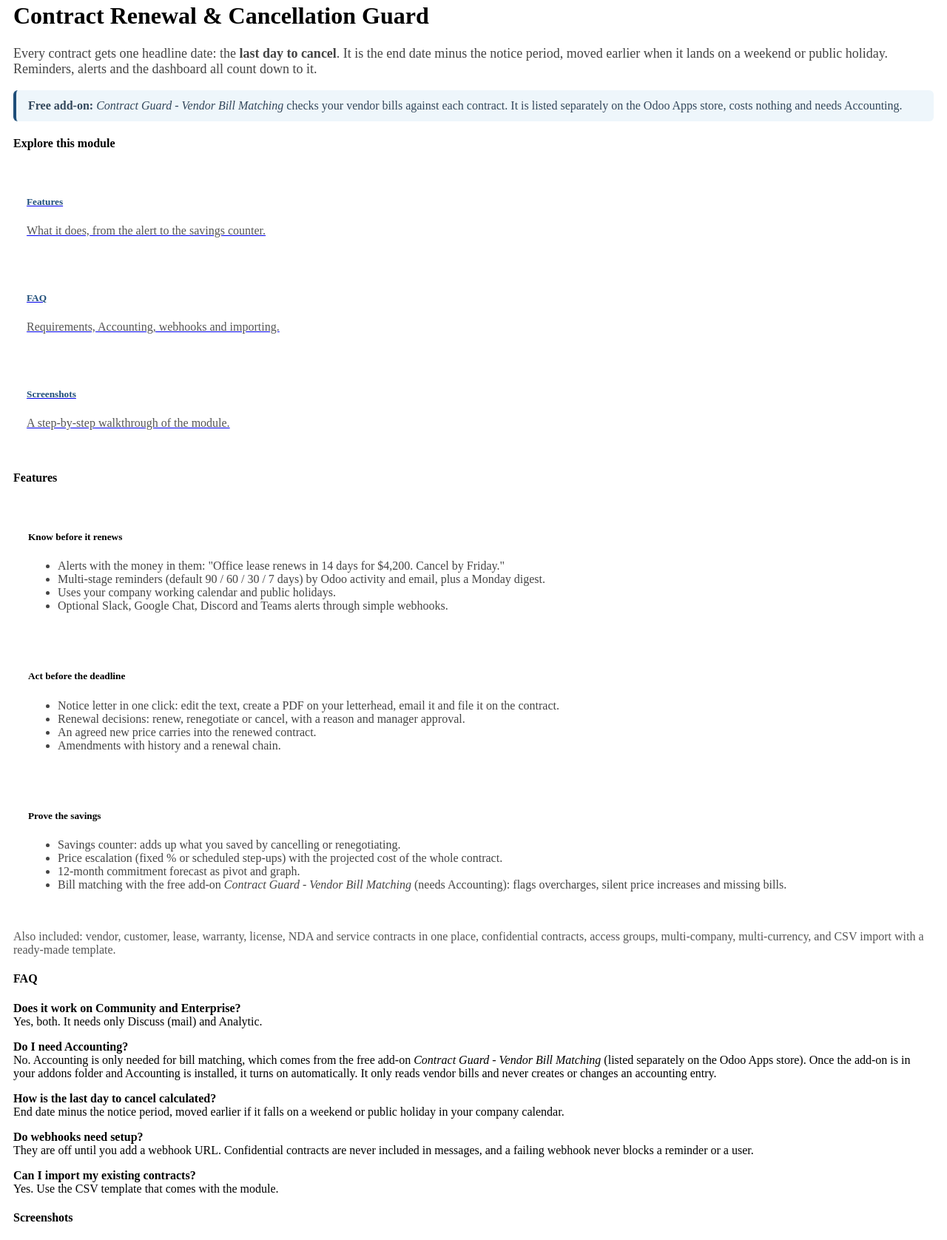
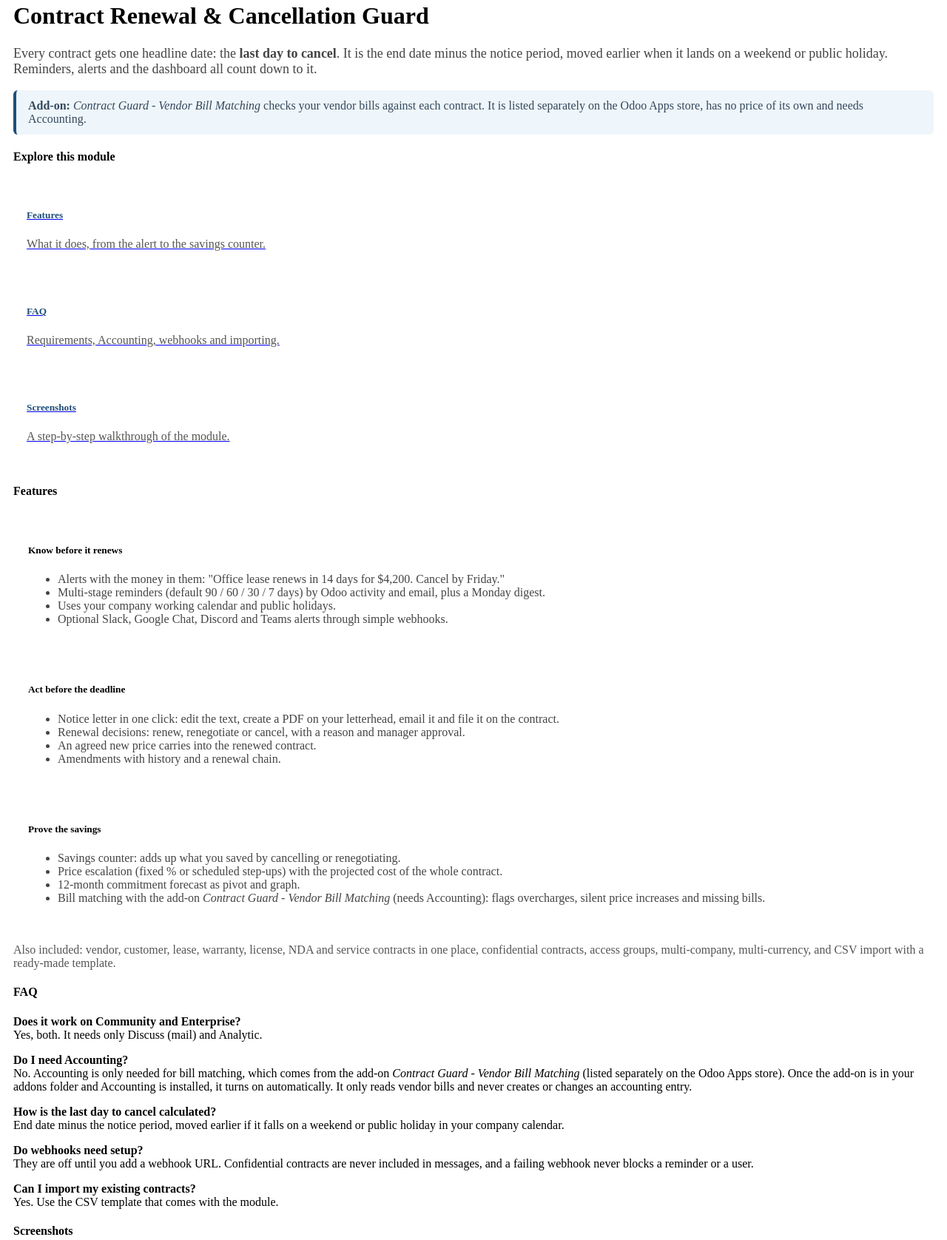
Before and after one commit to scopy132/scopysoft-odoo-modules, a plain HTML site: page contract_radar/static/description/index.html in a window 1280 px wide. Shown: the part 868-2544 px from the top of the page at 74% size. Drawn offline with Linux system fonts and the light colour scheme.

Commit message:
Add contract radar module

```diff
--- a/contract_radar/static/description/index.html
+++ b/contract_radar/static/description/index.html
@@ -11,7 +11,7 @@
       <h1 style="font-weight:700">Contract Renewal &amp; Cancellation Guard</h1>
       <p style="font-size:18px;color:#444">Every contract gets one headline date: the <b>last day to cancel</b>. It is the end date minus the notice period, moved earlier when it lands on a weekend or public holiday. Reminders, alerts and the dashboard all count down to it.</p>
       <div style="background:#eef6fb;border-left:4px solid #1f4e79;border-radius:6px;padding:12px 16px;color:#33475b">
-        <b>Free add-on:</b> <i>Contract Guard - Vendor Bill Matching</i> checks your vendor bills against each contract. It is listed separately on the Odoo Apps store, costs nothing and needs Accounting.
+        <b>Add-on:</b> <i>Contract Guard - Vendor Bill Matching</i> checks your vendor bills against each contract. It is listed separately on the Odoo Apps store, has no price of its own and needs Accounting.
       </div>
     </div>
   </div>
@@ -75,7 +75,7 @@
           <li>Savings counter: adds up what you saved by cancelling or renegotiating.</li>
           <li>Price escalation (fixed % or scheduled step-ups) with the projected cost of the whole contract.</li>
           <li>12-month commitment forecast as pivot and graph.</li>
-          <li>Bill matching with the free add-on <i>Contract Guard - Vendor Bill Matching</i> (needs Accounting): flags overcharges, silent price increases and missing bills.</li>
+          <li>Bill matching with the add-on <i>Contract Guard - Vendor Bill Matching</i> (needs Accounting): flags overcharges, silent price increases and missing bills.</li>
         </ul>
       </div></div>
     </div>
@@ -88,7 +88,7 @@
     <div class="col-12"><h4 style="font-weight:700">FAQ</h4></div>
     <div class="col-12">
       <p><b>Does it work on Community and Enterprise?</b><br/>Yes, both. It needs only Discuss (mail) and Analytic.</p>
-      <p><b>Do I need Accounting?</b><br/>No. Accounting is only needed for bill matching, which comes from the free add-on <i>Contract Guard - Vendor Bill Matching</i> (listed separately on the Odoo Apps store). Once the add-on is in your addons folder and Accounting is installed, it turns on automatically. It only reads vendor bills and never creates or changes an accounting entry.</p>
+      <p><b>Do I need Accounting?</b><br/>No. Accounting is only needed for bill matching, which comes from the add-on <i>Contract Guard - Vendor Bill Matching</i> (listed separately on the Odoo Apps store). Once the add-on is in your addons folder and Accounting is installed, it turns on automatically. It only reads vendor bills and never creates or changes an accounting entry.</p>
       <p><b>How is the last day to cancel calculated?</b><br/>End date minus the notice period, moved earlier if it falls on a weekend or public holiday in your company calendar.</p>
       <p><b>Do webhooks need setup?</b><br/>They are off until you add a webhook URL. Confidential contracts are never included in messages, and a failing webhook never blocks a reminder or a user.</p>
       <p><b>Can I import my existing contracts?</b><br/>Yes. Use the CSV template that comes with the module.</p>
@@ -160,7 +160,7 @@
       <div class="card shadow-sm mb-4">
         <div class="card-body" style="padding:20px">
           <h5 style="font-weight:700">9. Catch overbilling</h5>
-          <p style="color:#555">With Accounting and the free Vendor Bill Matching add-on installed, every projected payment is checked against vendor bills: matches, over-billed or no bill found.</p>
+          <p style="color:#555">With Accounting and the Vendor Bill Matching add-on installed, every projected payment is checked against vendor bills: matches, over-billed or no bill found.</p>
           <img class="img-fluid border mb-2" style="border-radius:6px" src="s09_bill_check.png" alt="Bill check on projected payments"/>
         </div>
       </div>
```
Also changed, not shown: contract_radar_account/static/description/index.html (+2 -2 lines), contract_radar_account/static/description/banner.png.
